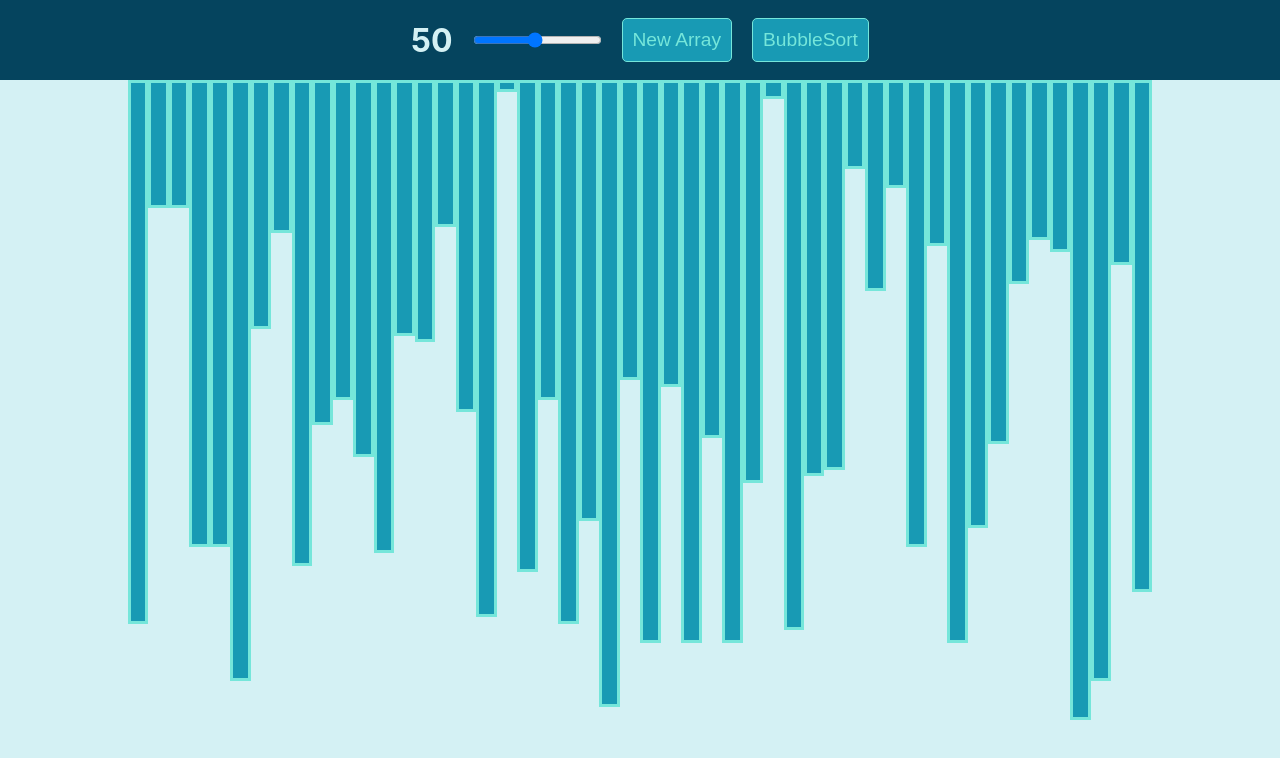
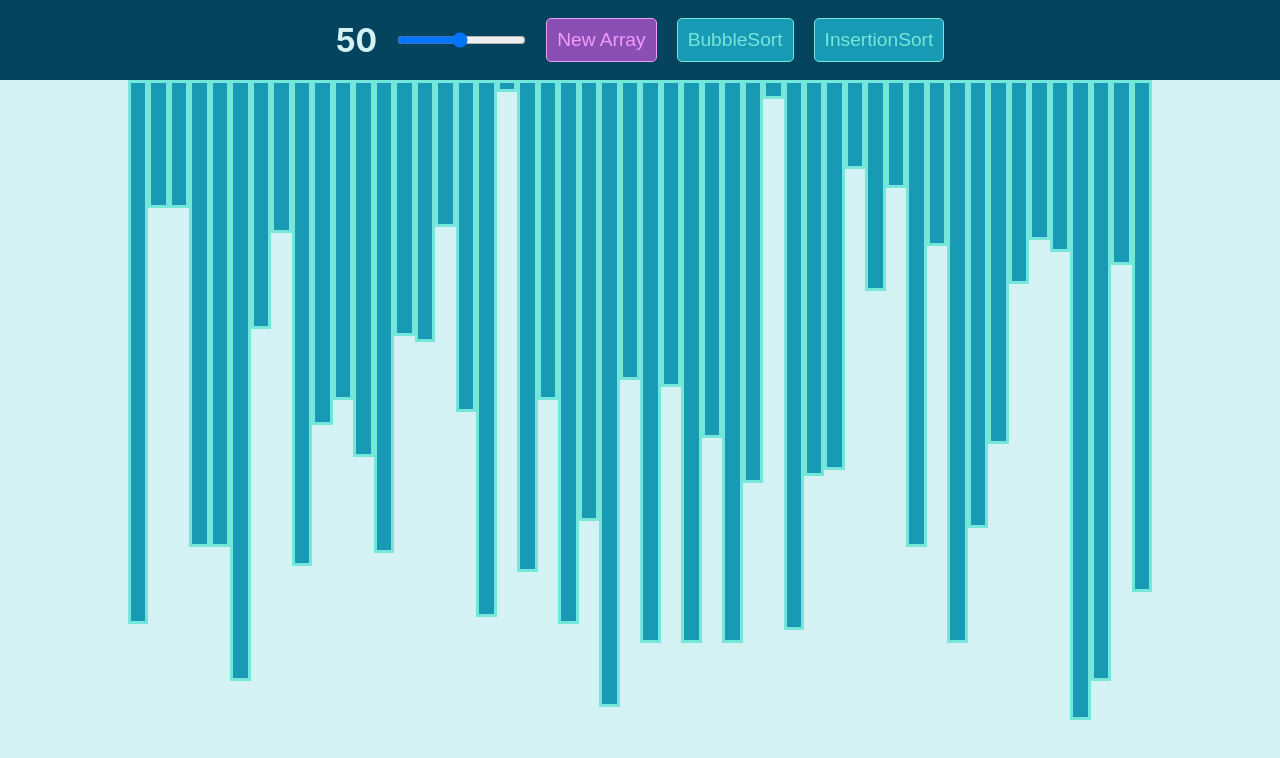
Before and after one commit to creatorckim/sorting-viz, a React (Create React App) app: page / in a window 1280 px wide. Shown: the top 758 px of the page. Built offline with nearby package versions, Linux system fonts and the light colour scheme.

Commit message:
Added insertionsort function

```diff
--- a/src/SortingAlgorithms/BubbleSort.jsx
+++ b/src/SortingAlgorithms/BubbleSort.jsx
@@ -1,6 +1,7 @@
 function BubbleSort(array) {
     let turnsArray = [];
     let unsortedArray = array.slice();
+
     for (let i = 0; i < unsortedArray.length; i++) {
         for (let j = 0; j < (unsortedArray.length - i - 1); j++) {
             if (unsortedArray[j] > unsortedArray[j + 1]) {
--- /dev/null
+++ b/src/SortingAlgorithms/InsertionSort.jsx
@@ -0,0 +1,18 @@
+function InsertionSort(array) {
+    let turnsArray = [];
+    let unsortedArray = array.slice();
+    for (let i = 1; i < unsortedArray.length; i++) {
+        let temp = unsortedArray[i];
+        let j = i - 1;
+        while (j >= 0 && temp <= unsortedArray[j]) {
+            unsortedArray[j + 1] = unsortedArray[j];
+            turnsArray.push([j + 1, j]);
+            j = j -1;
+        }
+        unsortedArray[j + 1] = temp;
+    }
+
+    return turnsArray;
+}
+
+export default InsertionSort;
--- a/src/Visualizer/Visualizer.css
+++ b/src/Visualizer/Visualizer.css
@@ -26,6 +26,18 @@ h1 {
 
 input {
     color: black;
+}
+
+#arraybtn {
+    background-color: #8A4FB3;
+    color: #F29BFF;
+    border: 1px solid #F29BFF;
+}
+
+#arraybtn:active {
+    background-color: #F29BFF;
+    color: #8A4FB3;
+    border: 1px solid #8A4FB3;
 }
 
 button {
--- a/src/Visualizer/Visualizer.jsx
+++ b/src/Visualizer/Visualizer.jsx
@@ -1,13 +1,19 @@
 import React from 'react';
 import './Visualizer.css';
 import BubbleSort from '../SortingAlgorithms/BubbleSort';
+import InsertionSort from '../SortingAlgorithms/InsertionSort';
 const { useState, useEffect } = React;
 
 
 const Visualizer = () => {
     const [numberOfBars, setNumberOfBars] = useState(50);
     const [randomArray, setRandomArray] = useState([]);
-    const [turnsArray, setTurnsArray] = useState([]);
+    const [running, setRunning] = useState(false);
+    let timerSpeed = 10;
+
+    useEffect(() => {
+        randomizeArray();
+    }, []);
 
     const valueChange = (evt) => {
         setNumberOfBars(evt.target.value);
@@ -19,56 +25,40 @@ const Visualizer = () => {
             array.push(Math.floor((Math.random() * 100) + 1));
         }
         setRandomArray(array);
-        setTurnsArray([]);
     }
 
     const updateSortedArray = () => {
-        let array = BubbleSort(randomArray);
+        let array = InsertionSort(randomArray);
+        const arrayDivs = document.getElementsByClassName('random-div');
         for (let i = 0; i < array.length; i++) {
-            const arrayDivs = document.getElementsByClassName('random-div');
             let  [firstEl, secondEl] = array[i];
-            arrayDivs[firstEl].style.backgroundColor = 'black';
-            arrayDivs[secondEl].style.backgroundColor = 'black';
+            const timeout = setTimeout(() => {
+                for (let x = 0; x < arrayDivs.length; x++) {
+                    arrayDivs[x].style.backgroundColor = "#189AB4";
+                }
+                arrayDivs[firstEl].style.backgroundColor = 'black';
+                arrayDivs[secondEl].style.backgroundColor = 'white';
+            }, i * timerSpeed);
             if (firstEl > secondEl) {
-                const timeout = setTimeout(() => {
-                    for (let x = 0; x < arrayDivs.length; x++) {
-                        arrayDivs[x].style.backgroundColor = "#189AB4";
-                    }
-                    // arrayDivs[firstEl].style.backgroundColor = 'white';
-                    // arrayDivs[secondEl].style.backgroundColor = 'black';
+                const timeout2 = setTimeout(() => {
                     let temp = arrayDivs[firstEl].style.height;
                     arrayDivs[firstEl].style.height = arrayDivs[secondEl].style.height;
                     arrayDivs[secondEl].style.height = temp;
                     arrayDivs[firstEl].style.backgroundColor = 'white';
-                    // arrayDivs[secondEl].style.backgroundColor = 'black';
-                    // console.log('still?');
-                }, i * 1000);
-            } else {
-                // const timeouut = setTimeout(() => {
-                //     for (let x = 0; x < arrayDivs.length; x++) {
-                //         arrayDivs[x].style.backgroundColor = "#189AB4";
-                //     }
-                //     arrayDivs[firstEl].style.backgroundColor = 'black';
-                //     arrayDivs[secondEl].style.backgroundColor = 'white';
-                // }, 1000);
-
+                    arrayDivs[secondEl].style.backgroundColor = 'black';
+                }, i * timerSpeed);
             }
         }
-        //resets turnsArray so when someone accidently double clicks bubblesort btn, it doesn't crash
-        setTurnsArray([]);
     }
-
-    useEffect(() => {
-        randomizeArray();
-    }, []);
 
     return (
         <div id='parent-container'>
             <header className='header'>
                 <h1>{numberOfBars}</h1>
                 <input type= 'range' min= '3' max= '100' value= {numberOfBars} onChange= {(evt) => {valueChange(evt)}}/>
-                <button onClick={() => {randomizeArray()}}>New Array</button>
+                <button id='arraybtn' onClick={() => {randomizeArray()}}>New Array</button>
                 <button onClick={() => {updateSortedArray()}}>BubbleSort</button>
+                <button onClick={() => {updateSortedArray()}}>InsertionSort</button>
             </header>
             <div className='array-container'>
                 {randomArray.map((value, idx) => (
@@ -81,123 +71,3 @@ const Visualizer = () => {
 }
 
 export default Visualizer;
-
-
-
-
-
-// import React from 'react';
-// import './Visualizer.css';
-// import BubbleSort from '../SortingAlgorithms/BubbleSort';
-// const { useState, useEffect } = React;
-
-
-// const Visualizer = () => {
-//     const [numberOfBars, setNumberOfBars] = useState(50);
-//     const [randomArray, setRandomArray] = useState([]);
-//     const [turnsArray, setTurnsArray] = useState([]);
-//     const [count, setCount] = useState(0);
-//     const [isClicked, setIsClicked] = useState(false);
-
-//     const valueChange = (evt) => {
-//         setNumberOfBars(evt.target.value);
-//     }
-
-//     const randomizeArray = () => {
-//         let array = [];
-//         for (let i = 0; i < numberOfBars; i++) {
-//             array.push(Math.floor((Math.random() * 100) + 1));
-//         }
-//         setRandomArray(array);
-//         setTurnsArray([]);
-//         // setCount(0);
-//     }
-
-//     const updateSortedArray = () => {
-//         let array = BubbleSort(randomArray);
-//         setTurnsArray(Object.values(array));
-//         setCount(0);
-//         // isClicked.current = true;
-//         // setRandomArray(Object.values(array));
-//         // let tempArray = randomArray;
-//         // for (let i = 0; i < turnsArray.length; i++) {
-//         //     let  [firstEl, secondEl] = turnsArray[i];
-//         //     let firstHeight = firstEl.style.height;
-//         //     let secoundHeight = secondEl.style.height;
-//         //     let temp = firstHeight;
-//         //     firstHeight = secoundHeight;
-//         //     secoundHeight = temp;
-
-//         //     // let temp = tempArray[firstEl];
-//         //     // tempArray[firstEl] = tempArray[secondEl];
-//         //     // tempArray[secondEl] = temp;
-//         //     // setRandomArray(Object.values[tempArray]);
-//         // }
-//         //resets turnsArray so when someone accidently double clicks bubblesort btn, it doesn't crash
-//         setTurnsArray([]);
-//     }
-
-//     useEffect(() => {
-//         randomizeArray();
-//     }, []);
-
-//     // useEffect(() => {
-//     //     console.log("why");
-//     //     const timeout = setTimeout(() => {
-//     //         let  [firstEl, secondEl] = turnsArray[count];
-//     //         let firstHeight = firstEl.style.height;
-//     //         let secoundHeight = secondEl.style.height;
-//     //         let temp = firstHeight;
-//     //         firstHeight = secoundHeight;
-//     //         secoundHeight = temp;
-//     //         if (count < turnsArray.length) {
-//     //             setCount(count => count + 1);
-//     //         }
-//     //         else {
-//     //             setCount(0);
-//     //         }
-//     //     }, 1000);
-//     //     return () => clearTimeout(timeout);
-//     // }, [count]);
-
-//     useEffect(() => {
-//         const timeout = setTimeout(() => {
-//             // let tempArray = randomArray;
-//             if (count <= turnsArray.length) {
-//             }
-//             for (let i = 0; i < turnsArray.length; i++) {
-//                 let  [firstEl, secondEl] = turnsArray[i];
-//                 let firstHeight = firstEl.style.height;
-//                 let secoundHeight = secondEl.style.height;
-//                 let temp = firstHeight;
-//                 firstHeight = secoundHeight;
-//                 secoundHeight = temp;
-//                 setCount(count => count + 1);
-//             }
-//         }, 1000);
-//         console.log("why");
-//         // turnsArray.shift();
-//         // setTurnsArray(Object.values(turnsArray));
-//         return () => clearTimeout(timeout);
-//     }, [()=>updateSortedArray()]);
-
-//     return (
-//         <div id='parent-container'>
-//             <header className='header'>
-//                 <h1>{count}</h1>
-//                 <h1>{numberOfBars}</h1>
-//                 <input type= 'range' min= '3' max= '100' value= {numberOfBars} onChange= {(evt) => {valueChange(evt)}}/>
-//                 <button onClick={() => {randomizeArray()}}>New Array</button>
-//                 <button onClick={() => {updateSortedArray()}}>BubbleSort</button>
-//             </header>
-//             <div className='array-container'>
-//                 {randomArray.map((value, idx) => (
-//                 <div className='random-div' key={idx} style={{height: `${value}%`}}></div>
-//             ))}
-//         </div>
-//     </div>
-//     )
-
-// }
-
-// export default Visualizer;
```
